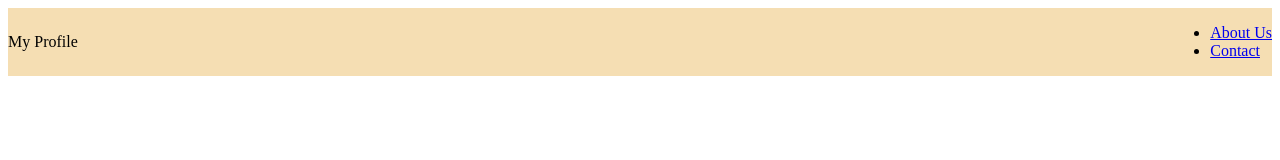
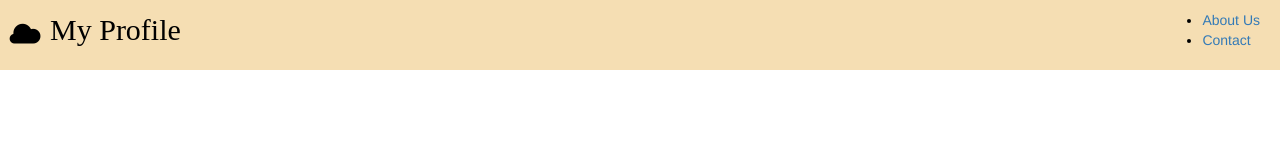
Before and after one commit to HannahWilson403/HannahWilson403.github.io, a plain HTML site: page index.html in a window 1280 px wide. Drawn offline with nearby package versions, Linux system fonts and the light colour scheme.

Commit message:
Learning

```diff
--- a/index.html
+++ b/index.html
@@ -6,6 +6,7 @@
         <title></title>
         <meta name="description" content="">
         <meta name="viewport" content="width=device-width, initial-scale=1">
+        <link rel="stylesheet" href="https://maxcdn.bootstrapcdn.com/bootstrap/3.3.7/css/bootstrap.min.css">
         <link rel="stylesheet" href="./style.css">
     </head>
     <body>
@@ -14,7 +15,7 @@
 
 <header>
 <div>
-<i class=""></i>
+<i class="glyphicon glyphicon-cloud"></i>
 <p>My Profile </p>
 </div>
 <nav>
--- a/style.css
+++ b/style.css
@@ -40,6 +40,21 @@ header div{
     justify-content: space-between;
     align-items: center;
     font-family: 'Times New Roman', Times, serif;
+    font-size: 3rem;
     margin: 0;
 
 }
+
+header div i {
+font-size: 3rem;
+margin: 1rem;
+
+}
+
+header nav{
+    padding:  1rem 2rem;
+}
+
+nav ul li {
+
+}
```
